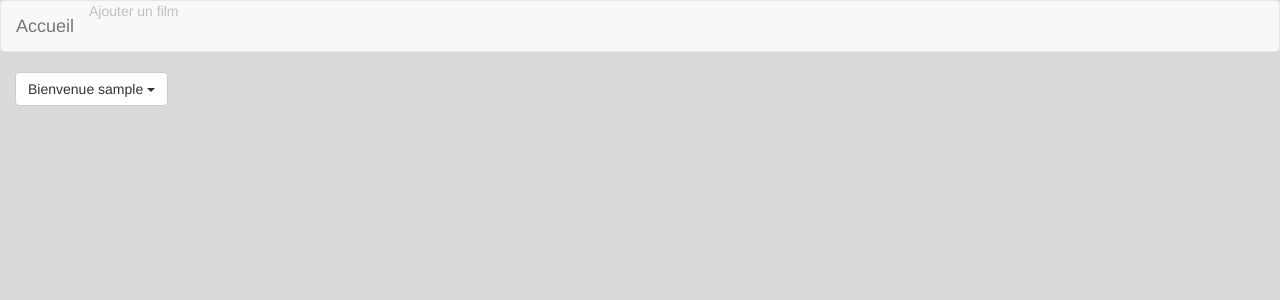
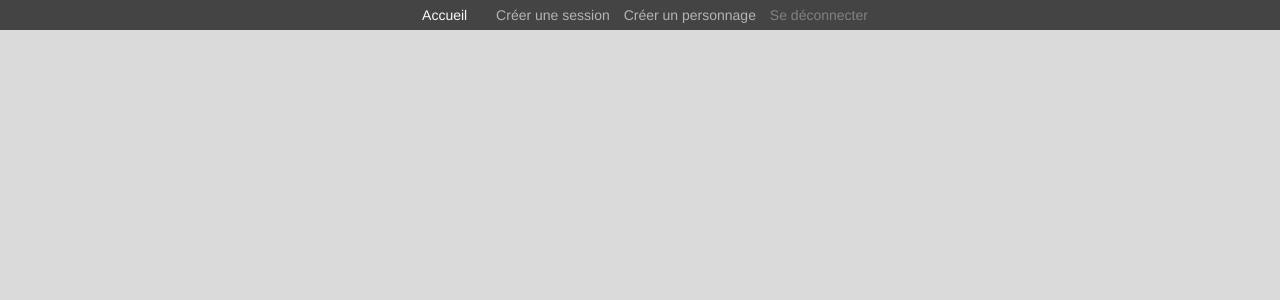
Before and after one commit to Clarapuce/Projet-Info-1A-2018, a PHP site: page /header.php in a window 1280 px wide. Shown: the top 300 px of the page. Run offline with PHP 8.4, Linux system fonts and the light colour scheme; the visitor is signed in with stand-in values (Sample User, id 1).

Commit message:
Elements centres + autres

```diff
--- a/connect.php
+++ b/connect.php
@@ -1,6 +1,6 @@
 <?php
     $BDD=new PDO(
-        "mysql:hst=localhost;dbname=projet web;charset=utf8",
+        "mysql:hst=localhost;dbname=projet_web;charset=utf8",
         "administrateur",
         "admin",
         array(PDO::ATTR_ERRMODE => PDO::ERRMODE_EXCEPTION));
--- a/header.php
+++ b/header.php
@@ -13,39 +13,28 @@
         <script src="bootstrap/js/bootstrap.min.js"></script>
     </head>
 
-        <div class="navbar navbar-default" role="navigation">
-            <!-- Partie de la barre toujours affichée -->
-            <div class="navbar-header">
-                <!-- Bouton d'accès affiché à droite si la zone d'affichage est trop petite -->
-                <button type="button" class="navbar-toggle" data-toggle="collapse" data-target="#navbar-collapse-target">
-                    <span class="sr-only">Activer la navigation</span>
-                    <span class="icon-bar"></span>
-                    <span class="icon-bar"></span>
-                    <span class="icon-bar"></span>
-                </button>
-                <a class="navbar-brand" href="index.php">Accueil</a>
-          <span class="ajouter_film"><?php ajouter_film() ?></span>
-      </div>
-            </div>
-
-            <!-- Partie de la barre masquée si la surface d'affichage est insuffisante -->
-            <div class="collapse navbar-collapse" id="navbar-collapse-target">
-                <div class="dropdown_position"><div class="dropdown">
-
-<?php connexion() ?>
-                </div></div>
-            </div>
-        </div>
-
         <body>
 
+        <div class="header">
+            <a href="index.php" class="liens1">Accueil</a>
+        <span class="h_responsive_br">
+            Menu
+            <span><?php creerSession() ?>
+            <?php connexion() ?></span>
+        </span>
+        <span class="h_responsive">
+            <?php creerSession() ?>
+            <?php connexion() ?>
+        </span>
+        </div>
+           <br /><br />
 
 <?php
-function ajouter_film()
+function creerSession()
 {
     if (isset($_SESSION['usr_id']) AND isset($_SESSION['pseudo']))
     {
-        echo '<a href="ajout_film.php">Ajouter un film</a>';
+        echo '<a href="creerSession.php" class="liens2">Créer une session</a>';
     }
     else
     {
@@ -56,17 +45,12 @@ function connexion()
 {
     if (isset($_SESSION['usr_id']) AND isset($_SESSION['pseudo']))
     {
-        echo '<button class="btn btn-default dropdown-toggle" type="button" id="dropdownMenu1" data-toggle="dropdown" aria-haspopup="true" aria-expanded="true">
-        Bienvenue '.$_SESSION['pseudo'].'
-        <span class="caret"></span>
-        </button>
-        <ul class="dropdown-menu" aria-labelledby="dropdownMenu1">
-        <li><a href="deconnexion.php" title="deconnexion">Se déconnecter</a></li>
-        </ul>';
+        echo '<a href="creerPerso.php" class="liens2">Créer un personnage</a>
+        <a href="deconnexion.php" title="deconnexion" class="liens3">Se déconnecter</a>';
     }
     else
     {
-        echo '<a href="connexion.php" title="connexion">Se connecter</a>';
+        echo '<a href="inscription" title="inscription" class="liens3">S\'inscrire</a> <a href="connexion.php" title="connexion" class="liens3">Se connecter</a>';
     }
 }
 ?>
--- a/style.css
+++ b/style.css
@@ -1,10 +1,11 @@
 body{background-color:#dadada;}
-
+table{border-collapse:collapse;}
+h4{text-align:center}
 a:link{color : silver;}
 a:visited {color: gray;}
 a:hover
 {
-    color: white;
+    color: white!important;
     text-decoration: none;
     text-shadow : white 1px 1px 4px;
 }
@@ -12,6 +13,88 @@ a:active {
     color: white;
     text-decoration: none;
 }
+
+.header{
+    position:fixed;
+    top:0px;
+    background-color:#444444;
+    min-height:30px;
+    width:100%;
+    padding:5px;
+    text-align:center;
+}
+
+.liens1{
+    color:#fafafa!important;
+    padding-left:10px;
+}
+.liens2{
+    color:rgb(180, 180, 180)!important;
+    padding-left:10px;
+}
+.liens3{
+    color:rgb(133, 128, 128)!important;
+    padding-left:10px;
+}
+
+.h_responsive_br{ display:none;color:rgb(180, 180, 180);padding-left:15px;}
+.h_responsive{display:inline;padding-left:15px;}
+
+.alignement{margin-left:30%;}
+
+.bienvenue{
+    left:20%;
+    position:relative;
+    top:20px;
+    font-size:20px;
+color:gray;}
+
+.staff{
+    height:0;
+    position:relative;
+    left:-35px;}
+
+.rondstaff1{
+    background-color:plum;
+    width:50px;
+    height:50px;
+    border-radius:100px;
+    margin:10px;}
+.rondstaff1 > div,.rondstaff2 > div,.rondstaff3 > div {
+    visibility:hidden;}
+.rondstaff1:hover > div,.rondstaff2:hover > div,.rondstaff3:hover > div  {
+    visibility:visible;background-color:#dadada;
+    width:100px;height:70px;padding:10px;position:relative;
+    left:50px;border: 1px solid gray;transition:0.2s all;}
+.rondstaff2{
+    background-color:plum;width:50px;height:50px;
+    border-radius:100px;margin:10px;}
+.rondstaff3{
+    background-color:plum;width:50px;height:50px;
+    border-radius:100px;margin:10px;}
+
+.presentation_container{font-size:12px;
+    width:500px;height:100px;overflow:auto;
+    border:1px solid gray;text-align:justify;
+    padding-left:30px; background-color: gray;
+}
+.presentation{
+    width:450px;height:65px;overflow:auto;background-color: #dadada;
+    }
+
+.contexte{font-size:12px;text-align:justify;
+    border:1px solid gray;width:200px;height:100px;padding:15px 20px 15px 30px;overflow:auto;}
+
+.sessions{
+    background-color:tomato;width:300px;height:30px;
+    text-align:center;padding:5px;letter-spacing:0px;transition: 0.3s all}
+.sessions:hover{
+    background-color:plum;letter-spacing:1px;}
+
+.nouveautes{font-size:12px;overflow:auto;
+    width:300px;border:1px solid gray;padding:10px 20px 10px 20px;height:70px;}
+
+.container{wiidth:700px;teext-align:justify;}
 
 .description
 {
@@ -38,3 +121,11 @@ a:active {
     font-size:12px;
     color:#444444;
 }
+
+@media all and (max-width: 840px) {
+    .h_responsive{ display:none;}
+    .h_responsive_br{ display:inline;}
+    .h_responsive_br > span { display:none;} /**l'infobulle est cachée**/
+    .h_responsive_br:hover > span { display:inline;} /**apparition de l'infobulle**/
+    .alignement{margin-left:30px;}
+}
```
Also changed, not shown: connexion.php (added, +27 -0 lines), index.php (+39 -3 lines).
